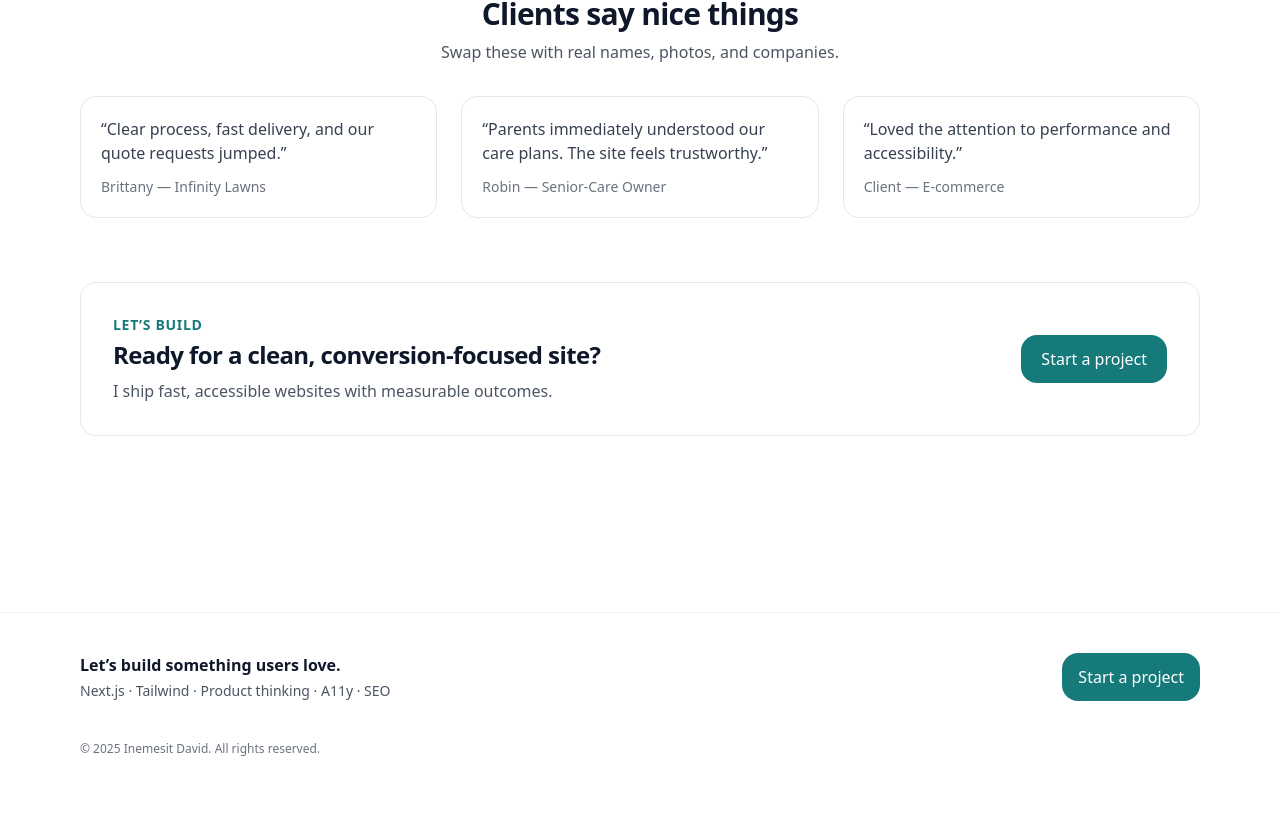
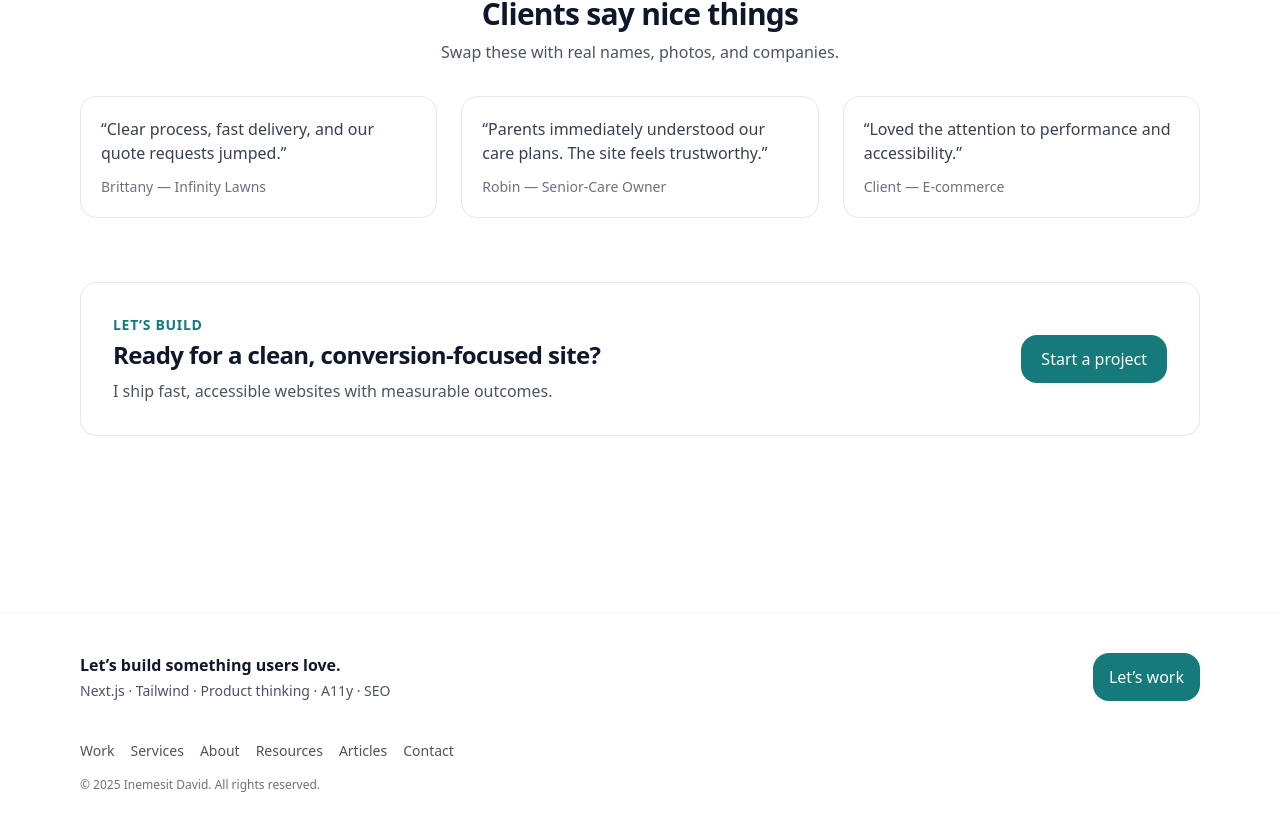
Before and after one commit to ReechardDev/portfolio-2025-pro, a Next.js app: page / in a window 1280 px wide. Shown: the part 1749-2566 px from the top of the page. Before the commit the page ends 2530 px from the top, so only its background shows below. Built offline with nearby package versions, Linux system fonts and the light colour scheme.

Commit message:
Footer: mirror nav links and change CTA to 'Let’s work'

```diff
--- a/components/Footer.jsx
+++ b/components/Footer.jsx
@@ -1,19 +1,49 @@
 import Link from "next/link";
+
+const FOOTER_LINKS = [
+  { href: "/work", label: "Work" },
+  { href: "/services", label: "Services" },
+  { href: "/about", label: "About" },
+  { href: "/resources", label: "Resources" },
+  { href: "/articles", label: "Articles" },
+  { href: "/contact", label: "Contact" },
+];
 
 export default function Footer() {
   return (
     <footer className="mt-24 border-t border-gray-100">
+      {/* Top band: message + CTA */}
       <div className="mx-auto max-w-6xl px-4 py-10 grid gap-6 md:grid-cols-2 items-center">
         <div>
           <div className="font-semibold">Let’s build something users love.</div>
-          <div className="text-sm text-gray-600 mt-1">Next.js · Tailwind · Product thinking · A11y · SEO</div>
+          <div className="text-sm text-gray-600 mt-1">
+            Next.js · Tailwind · Product thinking · A11y · SEO
+          </div>
         </div>
         <div className="md:text-right">
-          <Link href="/contact" className="inline-flex items-center justify-center px-4 py-3 rounded-xl2 bg-brand text-white hover:opacity-90">
-            Start a project
+          <Link
+            href="/contact"
+            className="inline-flex items-center justify-center px-4 py-3 rounded-xl2 bg-brand text-white hover:opacity-90"
+          >
+            Let’s work
           </Link>
         </div>
       </div>
+
+      {/* Footer nav: mirror header links */}
+      <div className="mx-auto max-w-6xl px-4 pb-4">
+        <ul className="flex flex-wrap gap-4 text-sm text-gray-600">
+          {FOOTER_LINKS.map((l) => (
+            <li key={l.href}>
+              <Link href={l.href} className="hover:text-gray-900">
+                {l.label}
+              </Link>
+            </li>
+          ))}
+        </ul>
+      </div>
+
+      {/* Copyright */}
       <div className="mx-auto max-w-6xl px-4 pb-6 text-xs text-gray-500">
         © {new Date().getFullYear()} Inemesit David. All rights reserved.
       </div>
```
